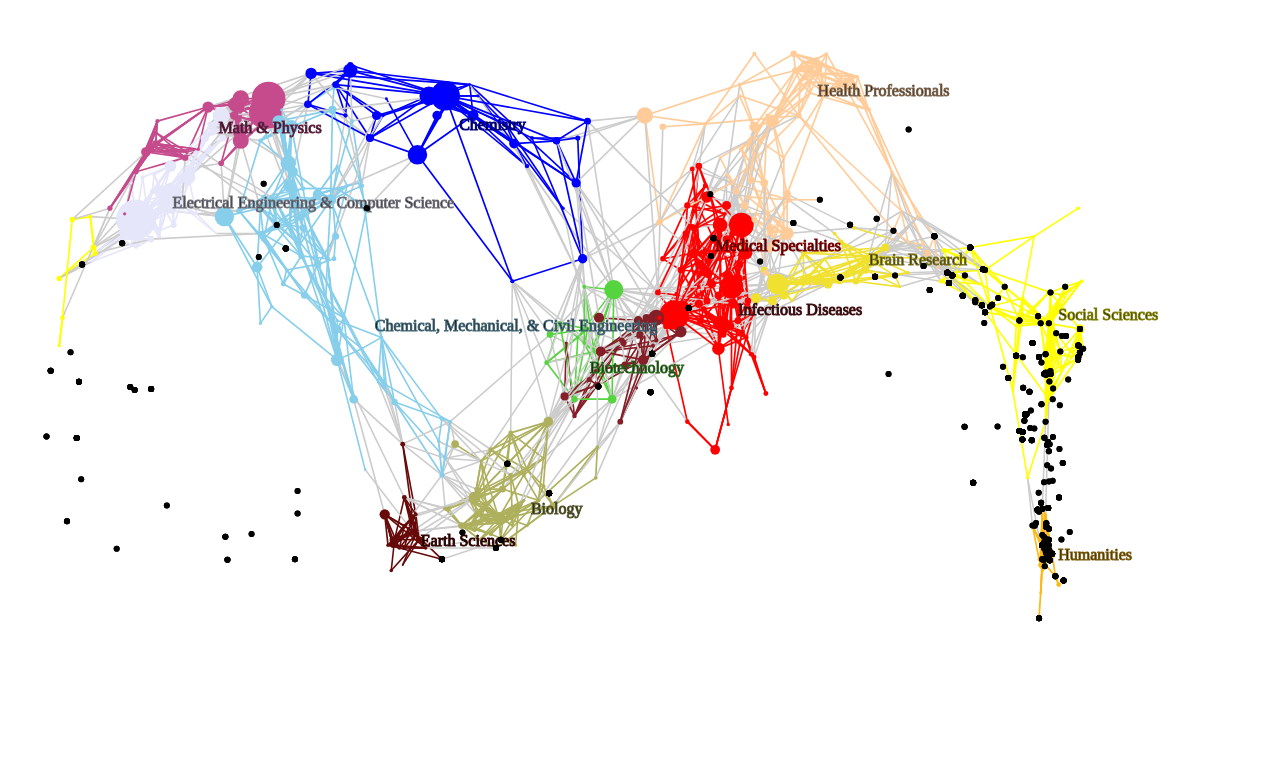
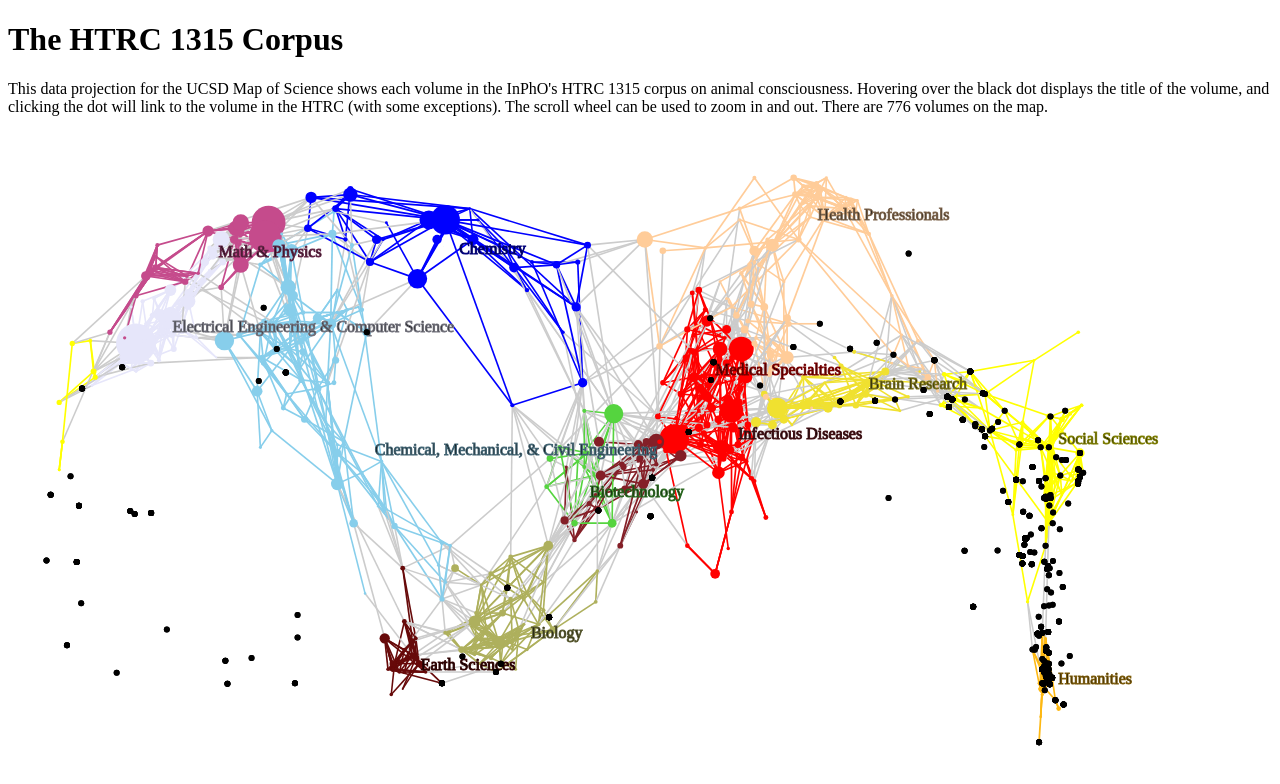
Before and after one commit to inpho/loc-ucsd, a plain HTML site: page www/index.html in a window 1280 px wide. Drawn offline with Linux system fonts and the light colour scheme.

Commit message:
adding labels

```diff
--- a/www/index.html
+++ b/www/index.html
@@ -6,6 +6,8 @@
 </head>
 
 <body>
+<h1>The HTRC 1315 Corpus</h1>
+<p>This data projection for the UCSD Map of Science shows each volume in the InPhO's HTRC 1315 corpus on animal consciousness. Hovering over the black dot displays the title of the volume, and clicking the dot will link to the volume in the HTRC (with some exceptions). The scroll wheel can be used to zoom in and out. There are 776 volumes on the map.</p>
 <!--<input id="weightSlider" name="scale"
   type="range" min="0" max="20" step="1" value="0" />
 <button id="btnUCSD">UCSD</button>
```
